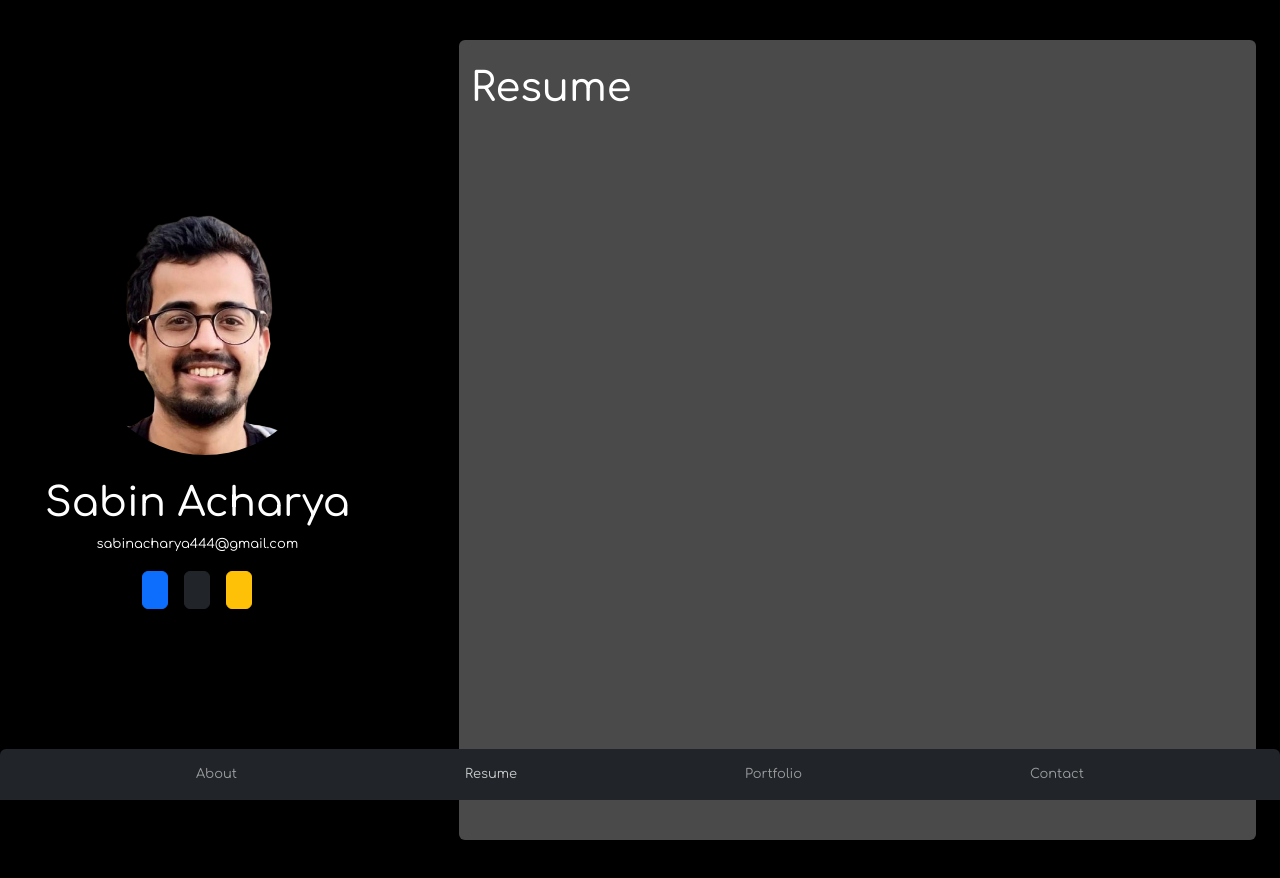
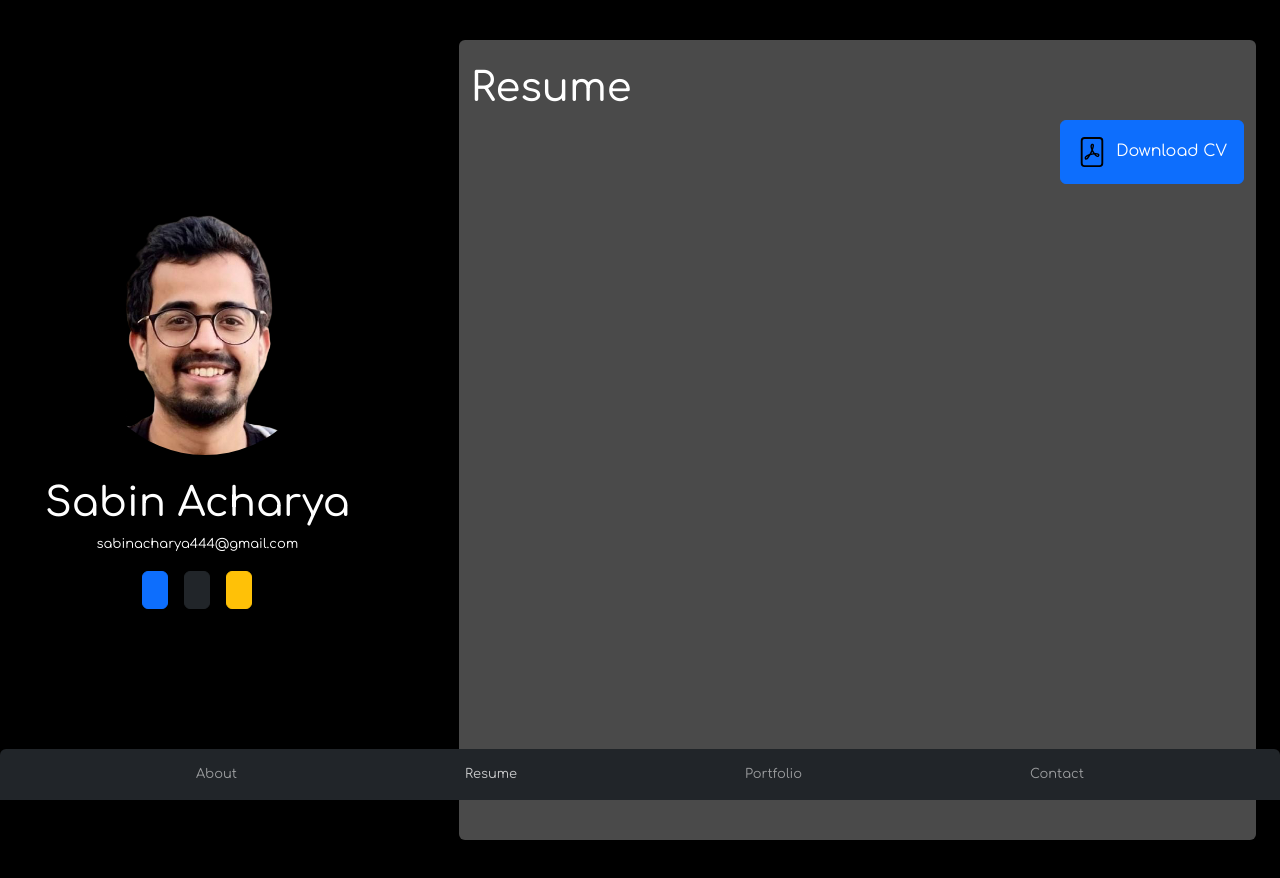
Before and after one commit to sabinacharyadev/react-my-portfolio, a React (Vite) app: page / in a window 1280 px wide. Both pictures are taken after a click on the button "Resume". Shown: the top 878 px of the page. Built offline with nearby package versions, Linux system fonts and the light colour scheme; a web font is replaced by a local one.

Commit message:
download button added

```diff
--- a/src/components/ResumeComponent.jsx
+++ b/src/components/ResumeComponent.jsx
@@ -1,8 +1,14 @@
-import { Container } from "react-bootstrap";
+import { Button, Container } from "react-bootstrap";
+import { FilePdf } from "react-bootstrap-icons";
+import Resume from "../assets/myresume.pdf";
 const ResumeComponent = () => {
   return (
     <Container className="mt-2">
       <h1 className="pt-3">Resume</h1>
+      <Button className="p-3 float-end" href={Resume} download>
+        <FilePdf size={30} />
+        &nbsp;&nbsp;Download CV
+      </Button>
     </Container>
   );
 };
```
